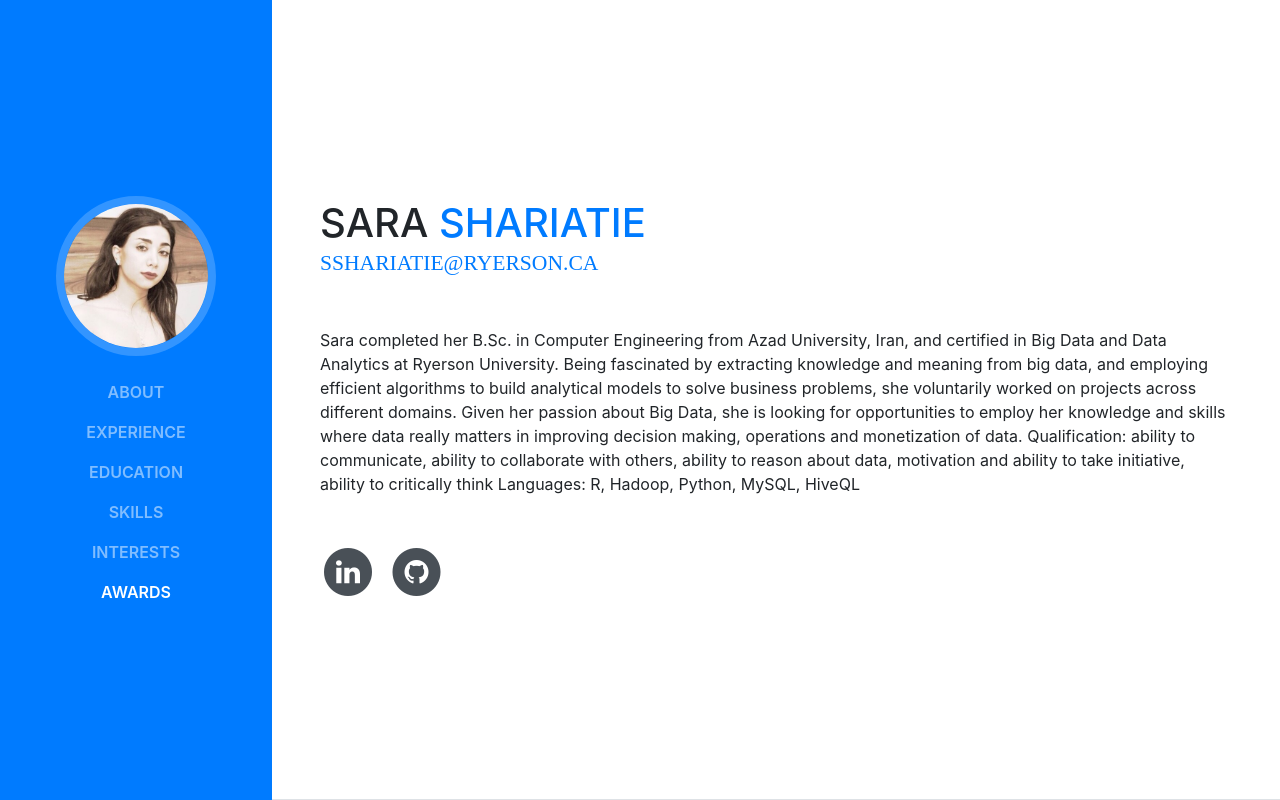
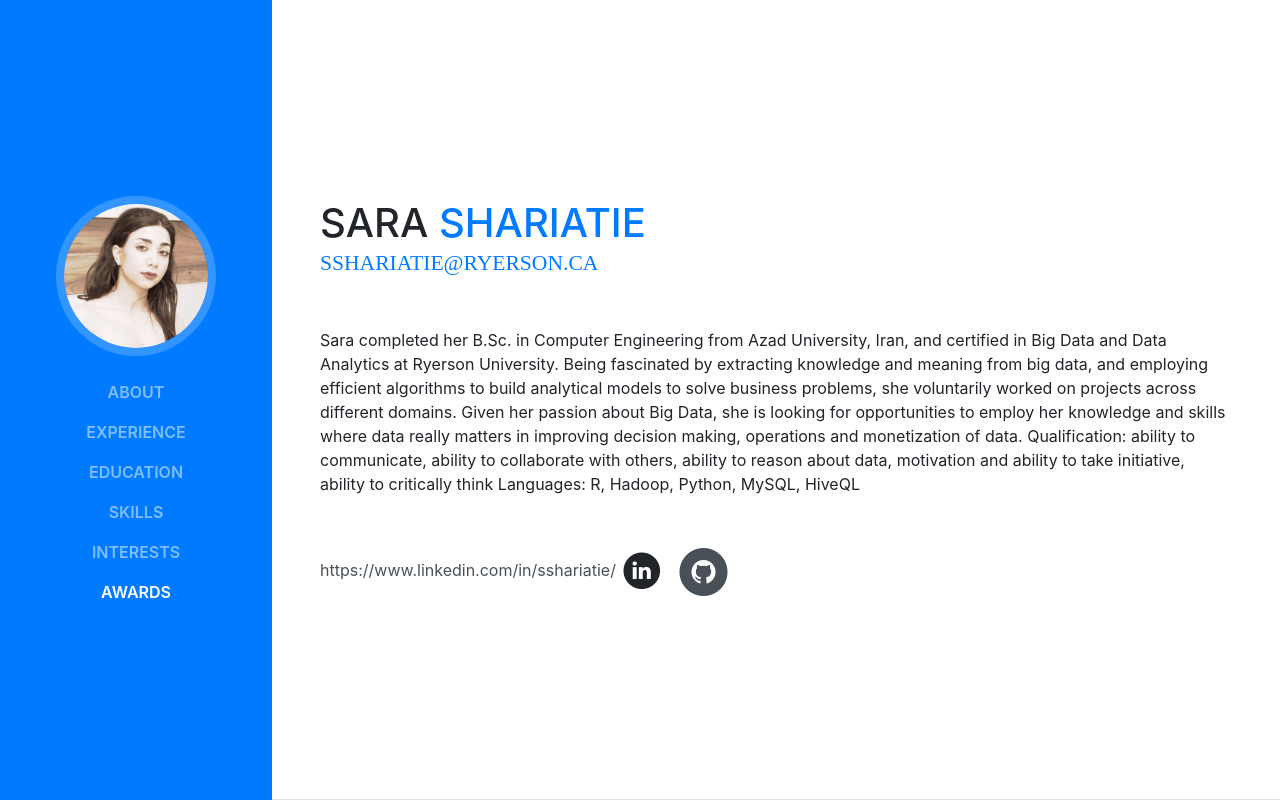
Before and after one commit to Sshariatie/sshariatie.github.io, a website with bundled scripts: page index.html in a window 1280 px wide. Shown: the top 800 px of the page. Built offline with nearby package versions, Linux system fonts and the light colour scheme; a web font is replaced by a local one.

Commit message:
LinkedIn corr2

```diff
--- a/index.html
+++ b/index.html
@@ -78,7 +78,7 @@ Qualification: ability to communicate, ability to collaborate with others, abili
 Languages: R, Hadoop, Python, MySQL, HiveQL</p>
           <ul class="list-inline list-social-icons mb-0">
             <li class="list-inline-item">
-              <a href="https://www.linkedin.com/in/sshariatie/">
+              <a href="#">https://www.linkedin.com/in/sshariatie/</a>
                 <span class="fa-stack fa-lg">
                   <i class="fa fa-circle fa-stack-2x"></i>
                   <i class="fa fa-linkedin fa-stack-1x fa-inverse"></i>
```
